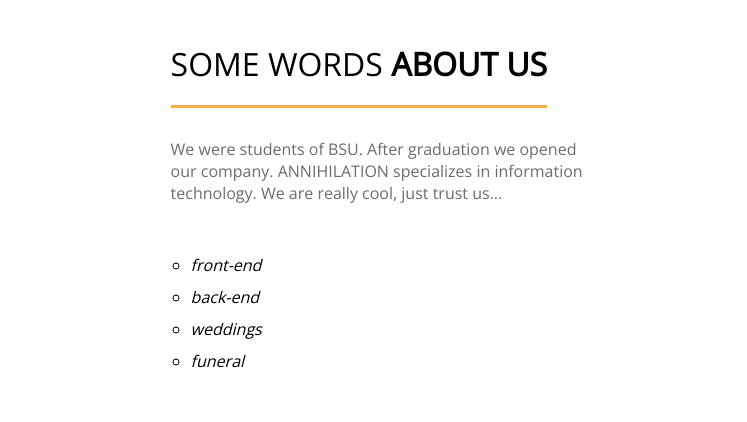
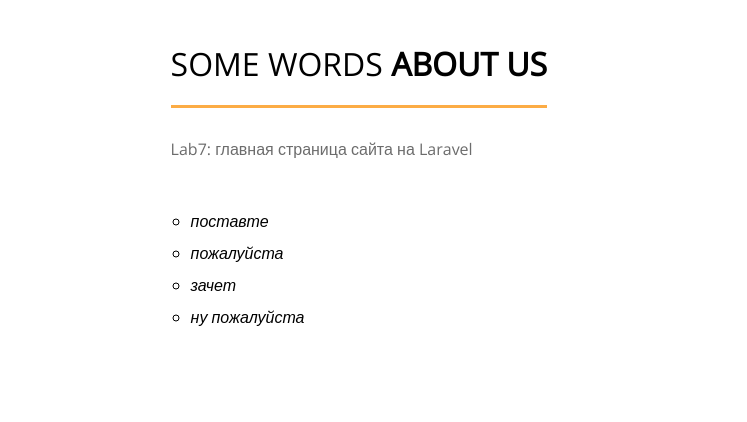
Before and after one commit to Atukholko/atukholko.github.io, a plain HTML site: page index.html in a window 1280 px wide. Shown: the part 705-1127 px from the top of the page, 533-1280 px from the left. Drawn offline with nearby package versions, Linux system fonts and the light colour scheme.

Commit message:
Update index.html

```diff
--- a/index.html
+++ b/index.html
@@ -32,12 +32,12 @@
                 </div>
                 <div class="about_right">
                     <h1><span >SOME WORDS </span>ABOUT US</h1>
-                    <p>We were students of BSU. After graduation we opened our company. ANNIHILATION specializes in information technology. We are really cool, just trust us...</p>
+                    <p>Lab7: главная страница сайта на Laravel</p>
                     <ul>
-                        <li>front-end</li>
-                        <li>back-end</li>
-                        <li>weddings</li>
-                        <li>funeral</li>
+                        <li>поставте</li>
+                        <li>пожалуйста</li>
+                        <li>зачет</li>
+                        <li>ну пожалуйста</li>
                     </ul>
                 </div>
             </div>
```
